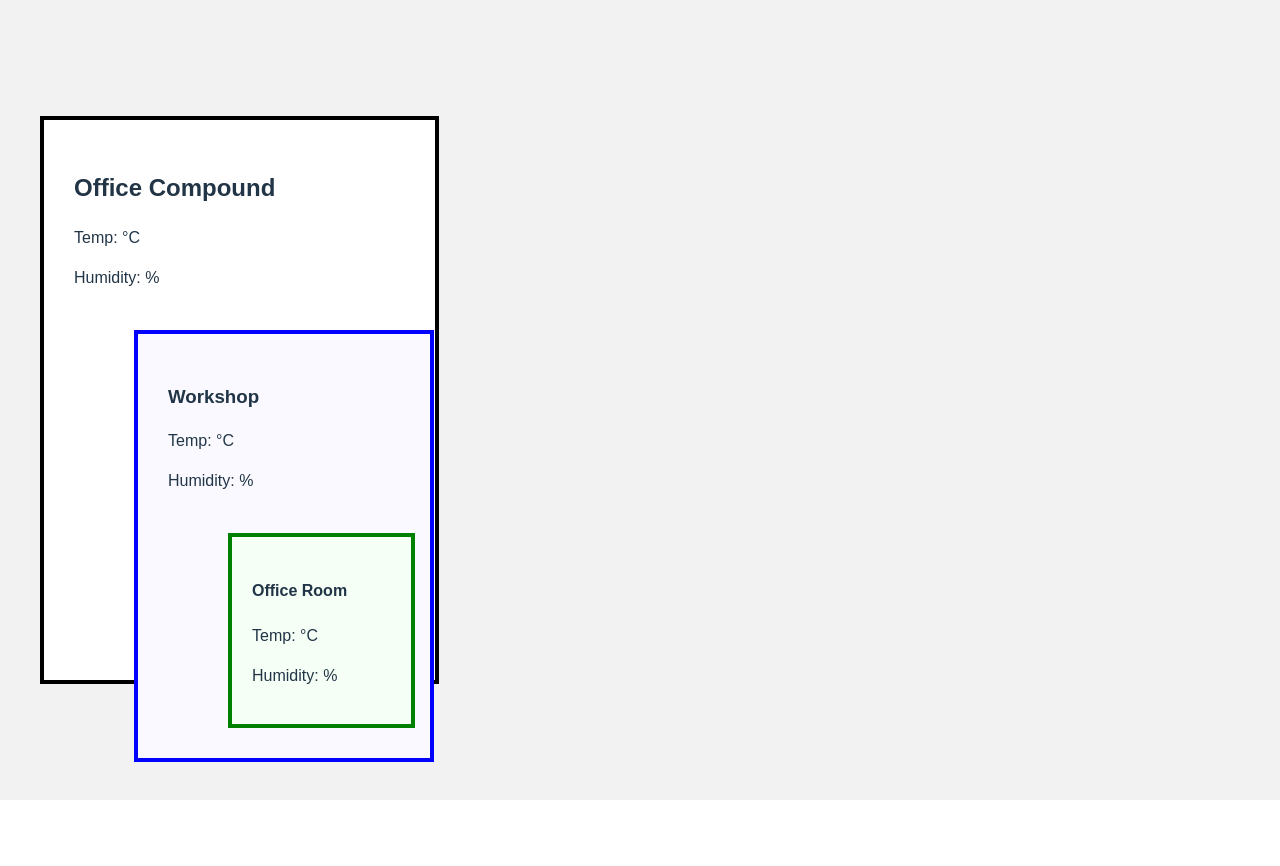
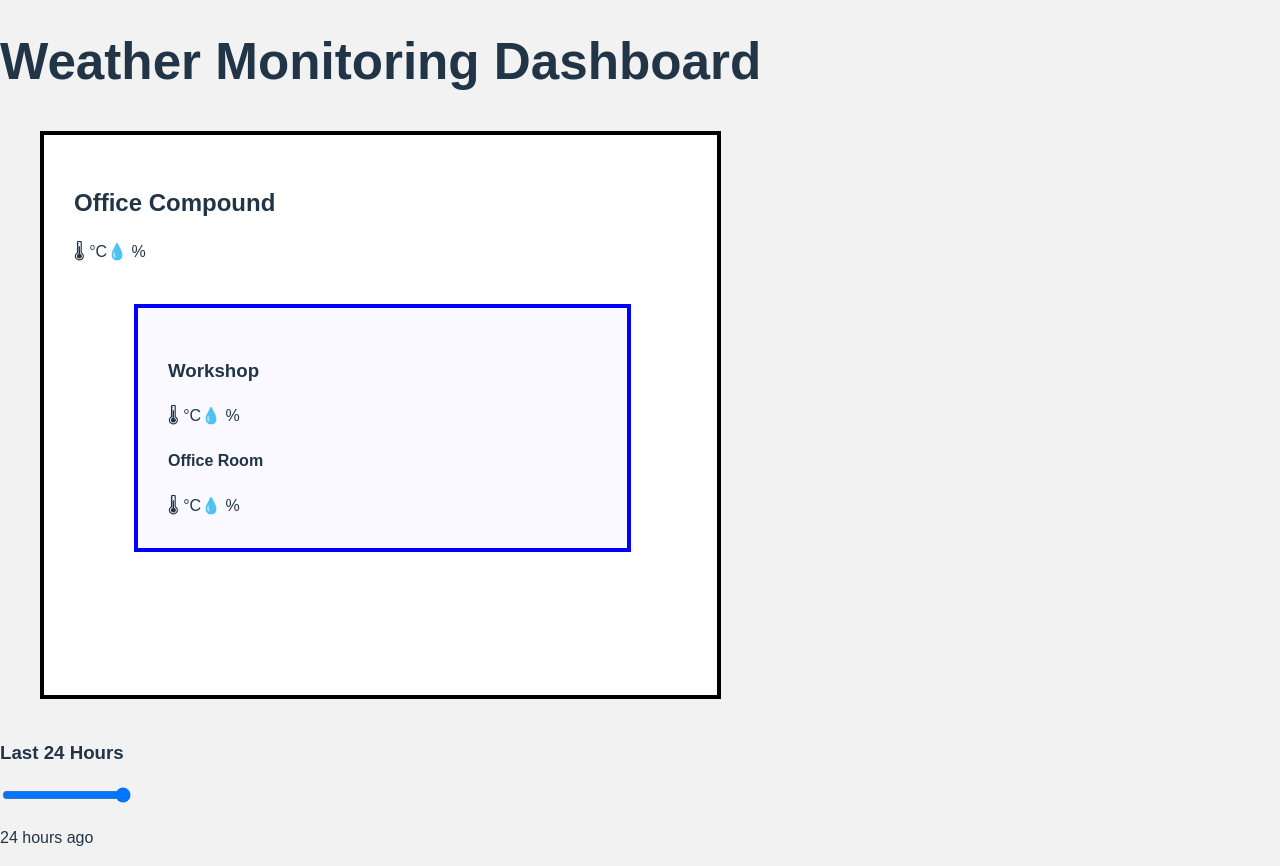
Before and after one commit to natureloop-eco/react-vite-starter-ddbi, a React (Vite) app: page / in a window 1280 px wide. Before the commit the page ends 800 px from the top, so only its background shows below. Built offline with nearby package versions, Linux system fonts and the light colour scheme; no server answers.

Commit message:
Update App.jsx

```diff
--- a/src/App.jsx
+++ b/src/App.jsx
@@ -1,9 +1,10 @@
 import { useEffect, useState } from "react";
 import "./App.css";
 
-function App() {
+function App(){
 
 const [data,setData] = useState({});
+const [time,setTime] = useState(24);
 
 async function loadData(){
 const res = await fetch("/server/getSensorData");
@@ -16,25 +17,37 @@ loadData();
 setInterval(loadData,5000);
 },[]);
 
-return (
+return(
 
-<div className="compound">
+<div className="dashboard">
+
+<h1 className="title">Weather Monitoring Dashboard</h1>
+
+<div className="compound card">
 
 <h2>Office Compound</h2>
-<p>Temp: {data.device1?.temp} °C</p>
-<p>Humidity: {data.device1?.hum} %</p>
+<div className="metrics">
+<span>🌡 {data.device1?.temp} °C</span>
+<span>💧 {data.device1?.hum} %</span>
+</div>
 
-<div className="workshop">
+<div className="workshop card">
 
 <h3>Workshop</h3>
-<p>Temp: {data.device2?.temp} °C</p>
-<p>Humidity: {data.device2?.hum} %</p>
 
-<div className="officeRoom">
+<div className="metrics">
+<span>🌡 {data.device2?.temp} °C</span>
+<span>💧 {data.device2?.hum} %</span>
+</div>
+
+<div className="office card">
 
 <h4>Office Room</h4>
-<p>Temp: {data.device3?.temp} °C</p>
-<p>Humidity: {data.device3?.hum} %</p>
+
+<div className="metrics">
+<span>🌡 {data.device3?.temp} °C</span>
+<span>💧 {data.device3?.hum} %</span>
+</div>
 
 </div>
 
@@ -42,8 +55,26 @@ return (
 
 </div>
 
-);
+<div className="timeline">
+
+<h3>Last 24 Hours</h3>
+
+<input
+type="range"
+min="1"
+max="24"
+value={time}
+onChange={(e)=>setTime(e.target.value)}
+/>
+
+<p>{time} hours ago</p>
+
+</div>
+
+</div>
+
+)
 
 }
 
-export default App;
+export default App
```
